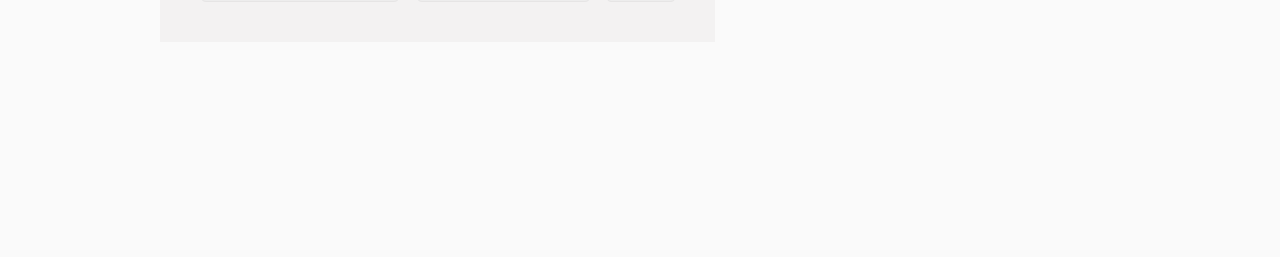
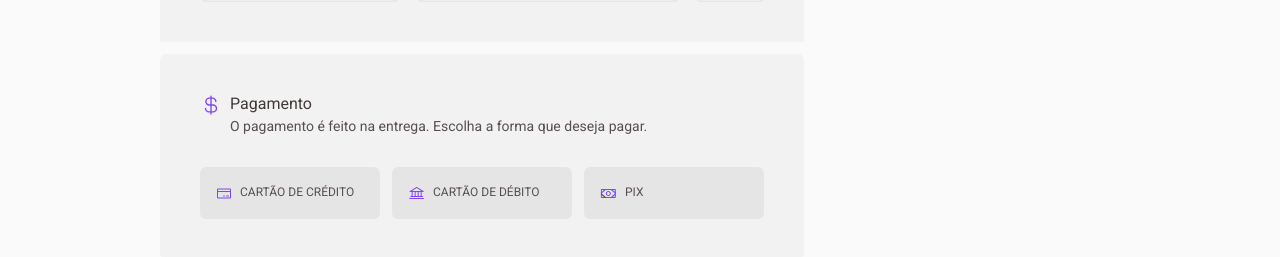
Before and after one commit to nthbaldez/coffee-delivery, a React (Vite) app: page /checkout in a window 1280 px wide. Shown: the part 757-1014 px from the top of the page. Before the commit the page ends 831 px from the top, so only its background shows below. Built offline with nearby package versions, Linux system fonts and the light colour scheme.

Commit message:
:construction: hook form :construction:

```diff
--- /dev/null
+++ b/src/@types/paymentTypes.ts
@@ -0,0 +1,5 @@
+export enum PaymentTypes {
+  'debit',
+  'credit',
+  'pix',
+}
--- a/src/App.tsx
+++ b/src/App.tsx
@@ -4,15 +4,18 @@ import { GlobalStyle } from './styles/global'
 import { BrowserRouter } from 'react-router-dom'
 import Router from './Router'
 import { CartProvider } from './hooks/useCart'
+import { PaymentContextProvider } from './hooks/usePayment'
 
 export function App() {
   return (
     <ThemeProvider theme={defaultTheme}>
       <CartProvider>
-        <GlobalStyle />
-        <BrowserRouter>
-          <Router />
-        </BrowserRouter>
+        <PaymentContextProvider>
+          <GlobalStyle />
+          <BrowserRouter>
+            <Router />
+          </BrowserRouter>
+        </PaymentContextProvider>
       </CartProvider>
     </ThemeProvider>
   )
--- a/src/hooks/useCart.tsx
+++ b/src/hooks/useCart.tsx
@@ -88,9 +88,13 @@ export function CartProvider({ children }: CartProviderProps): JSX.Element {
     )
 
     if (productToBeUpdated) {
-      productToBeUpdated.amount = amount
-      setCart(updatedCart)
-      setItem(updatedCart)
+      if (amount === 0) {
+        removeProduct(productId)
+      } else {
+        productToBeUpdated.amount = amount
+        setCart(updatedCart)
+        setItem(updatedCart)
+      }
     }
   }
 
--- /dev/null
+++ b/src/hooks/usePayment.tsx
@@ -0,0 +1,34 @@
+import { ReactNode, createContext, useContext, useState } from 'react'
+
+interface PaymentProviderProps {
+  children: ReactNode
+}
+
+interface PaymentContextData {
+  address: string
+  setAddress: (address: string) => void
+  paymentType: string
+  setPaymentType: (value: string) => void
+}
+const PaymentContext = createContext<PaymentContextData>(
+  {} as PaymentContextData,
+)
+
+export function PaymentContextProvider({ children }: PaymentProviderProps) {
+  const [address, setAddress] = useState('')
+  const [paymentType, setPaymentType] = useState('')
+
+  return (
+    <PaymentContext.Provider
+      value={{ address, setAddress, paymentType, setPaymentType }}
+    >
+      {children}
+    </PaymentContext.Provider>
+  )
+}
+
+export function usePayment(): PaymentContextData {
+  const context = useContext(PaymentContext)
+
+  return context
+}
--- a/src/pages/Checkout/index.tsx
+++ b/src/pages/Checkout/index.tsx
@@ -21,15 +21,25 @@ import {
   CityInput,
   UFSelect,
   AddOrDecrementButtonContainer,
+  PaymentContainer,
+  HeaderPaymentContainer,
+  PaymentList,
+  LiStyle,
 } from './styles'
 
 import { FiTrash2 } from 'react-icons/fi'
 import { Product } from '../../types'
 import { useCart } from '../../hooks/useCart'
 import { AiOutlineMinus, AiOutlinePlus } from 'react-icons/ai'
+import { usePayment } from '../../hooks/usePayment'
+import { ChangeEvent, SyntheticEvent, useState } from 'react'
 
 export default function Checkout() {
   const { cart, removeProduct, updateProductAmount } = useCart()
+  const { address, setAddress, paymentType, setPaymentType } = usePayment()
+
+  const [addressForm, setAddressForm] = useState('')
+  const [numberAddress, setNumberAddress] = useState('')
 
   const cartFormatted = cart.map((product: Product) => ({
     ...product,
@@ -53,13 +63,37 @@ export default function Checkout() {
     removeProduct(productId)
   }
 
+  function handleChangePaymentType(type: string) {
+    setPaymentType(type)
+  }
+
+  function handleAddress(e: ChangeEvent<HTMLInputElement>) {
+    setAddressForm(e.target.value)
+  }
+
+  function handleNumberAddress(e: ChangeEvent<HTMLInputElement>) {
+    setNumberAddress(e.target.value)
+  }
+
+  function handleSubmit(e: ChangeEvent<HTMLInputElement>) {
+    if (addressForm === '' || numberAddress === '') {
+      alert('Preencha os dados!')
+      e.preventDefault()
+      return
+    }
+    const completeAddress = `${addressForm}, ${numberAddress}`
+
+    setAddress(completeAddress)
+    console.log('chegou aqui')
+  }
+
   return (
     <Wrapper>
       <MainContainer>
         <header>
           <h3>Complete seu pedido</h3>
         </header>
-
+        <p>{address}</p>
         <main>
           <HeaderMain>
             <img src="/public/icons/icon.svg" alt="" />
@@ -69,11 +103,19 @@ export default function Checkout() {
             </div>
           </HeaderMain>
 
-          <FormContainer action="">
+          <FormContainer action="submit">
             <CepInput type="text" placeholder="CEP" />
-            <StreetInput type="text" placeholder="Rua" />
+            <StreetInput
+              type="text"
+              placeholder="Rua"
+              onBlur={(e) => handleAddress(e)}
+            />
             <div>
-              <NumberInput type="text" placeholder="Número" />
+              <NumberInput
+                type="text"
+                placeholder="Número"
+                onBlur={(e) => handleNumberAddress(e)}
+              />
               <ComplementInput type="text" placeholder="Complemento" />
             </div>
             <div>
@@ -114,6 +156,47 @@ export default function Checkout() {
             </div>
           </FormContainer>
         </main>
+
+        <PaymentContainer>
+          <HeaderPaymentContainer>
+            <img src="/public/icons/currency.svg" alt="" />
+            <div>
+              <p>Pagamento</p>
+              <span>
+                O pagamento é feito na entrega. Escolha a forma que deseja
+                pagar.
+              </span>
+            </div>
+          </HeaderPaymentContainer>
+
+          <PaymentList>
+            <ul>
+              <LiStyle
+                selected={paymentType === 'credit'}
+                onClick={() => handleChangePaymentType('credit')}
+              >
+                <img src="/public/icons/cartao-credito.svg" alt="" />
+                Cartão de Crédito
+              </LiStyle>
+
+              <LiStyle
+                selected={paymentType === 'debit'}
+                onClick={() => handleChangePaymentType('debit')}
+              >
+                <img src="/public/icons/cartao-debito.svg" alt="" />
+                Cartão de Débito
+              </LiStyle>
+
+              <LiStyle
+                selected={paymentType === 'pix'}
+                onClick={() => handleChangePaymentType('pix')}
+              >
+                <img src="/public/icons/dinheiro.svg" alt="" />
+                Pix
+              </LiStyle>
+            </ul>
+          </PaymentList>
+        </PaymentContainer>
       </MainContainer>
 
       <CoffeeSelectionContainer>
@@ -174,7 +257,9 @@ export default function Checkout() {
               <span>{cartTotalWithDelivery}</span>
             </Total>
           </ItemsTotal>
-          <ConfirmButton>Confirmar pedido</ConfirmButton>
+          <ConfirmButton type="submit" onClick={(e) => handleSubmit(e)}>
+            Confirmar pedido
+          </ConfirmButton>
         </ListProducts>
       </CoffeeSelectionContainer>
     </Wrapper>
--- a/src/pages/Checkout/styles.ts
+++ b/src/pages/Checkout/styles.ts
@@ -328,3 +328,87 @@ export const AddOrDecrementButtonContainer = styled.div`
     line-height: 130%;
   }
 `
+
+export const PaymentContainer = styled.div`
+  margin-top: 12px;
+  display: flex;
+  padding: 40px;
+  flex-direction: column;
+  align-items: flex-start;
+  gap: 32px;
+
+  background: ${(props) => props.theme['gray-200']};
+  width: 100%;
+  border-radius: 6px;
+`
+
+export const HeaderPaymentContainer = styled.div`
+  display: flex;
+  align-items: flex-start;
+  gap: 8px;
+
+  div {
+    display: flex;
+    flex-direction: column;
+    align-items: flex-start;
+    gap: 2px;
+
+    p {
+      color: ${(props) => props.theme['gray-800']};
+      font-size: 16px;
+      font-style: normal;
+      font-weight: 400;
+      line-height: 130%;
+    }
+
+    span {
+      font-size: 14px;
+      font-style: normal;
+      font-weight: 400;
+      line-height: 130%;
+      color: ${(props) => props.theme['gray-700']};
+    }
+  }
+`
+
+export const PaymentList = styled.div`
+  ul {
+    display: flex;
+    gap: 12px;
+    justify-content: space-between;
+    align-items: center;
+  }
+`
+
+interface FilterLIProps {
+  selected: boolean
+}
+
+export const LiStyle = styled.li<FilterLIProps>`
+  display: flex;
+  align-items: center;
+  gap: 8px;
+  width: 180px;
+  flex: 1 1 0;
+  background: ${(props) =>
+    props.selected ? props.theme['purple-200'] : props.theme['gray-400']};
+  border: ${(props) =>
+    props.selected ? `1px solid ${props.theme['purple-600']}` : 'none'};
+  padding: 16px;
+  list-style: none;
+  border-radius: 6px;
+
+  color: ${(props) => props.theme['gray-700']};
+
+  font-family: 'Roboto';
+  font-size: 12px;
+  font-style: normal;
+  font-weight: 400;
+  line-height: 160%; /* 19.2px */
+  text-transform: uppercase;
+  cursor: pointer;
+
+  &:hover {
+    background-color: ${(props) => props.theme['gray-500']};
+  }
+`
```
Also changed, not shown: public/icons/currency.svg (added).
